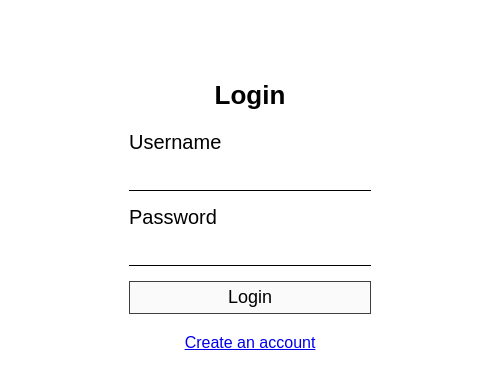
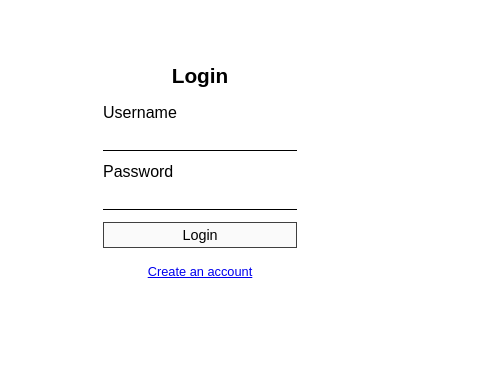
Before and after one commit to harrisxo/browsergame, a React (Create React App) app in the folder client/: page / in a window 390 px wide. Shown: the top 386 px of the page, 500 px wide, since content can reach past the window. Built offline with nearby package versions, Linux system fonts and the light colour scheme; a web font is replaced by a local one.

Commit message:
Minor CSS Responsive Change

```diff
--- a/client/src/index.css
+++ b/client/src/index.css
@@ -22,3 +22,8 @@ span {
   -webkit-user-select: none;
   -ms-user-select: none;
 }
+@media (max-width: 798px) {
+  html {
+    font-size: 50%;
+  }
+}
```
